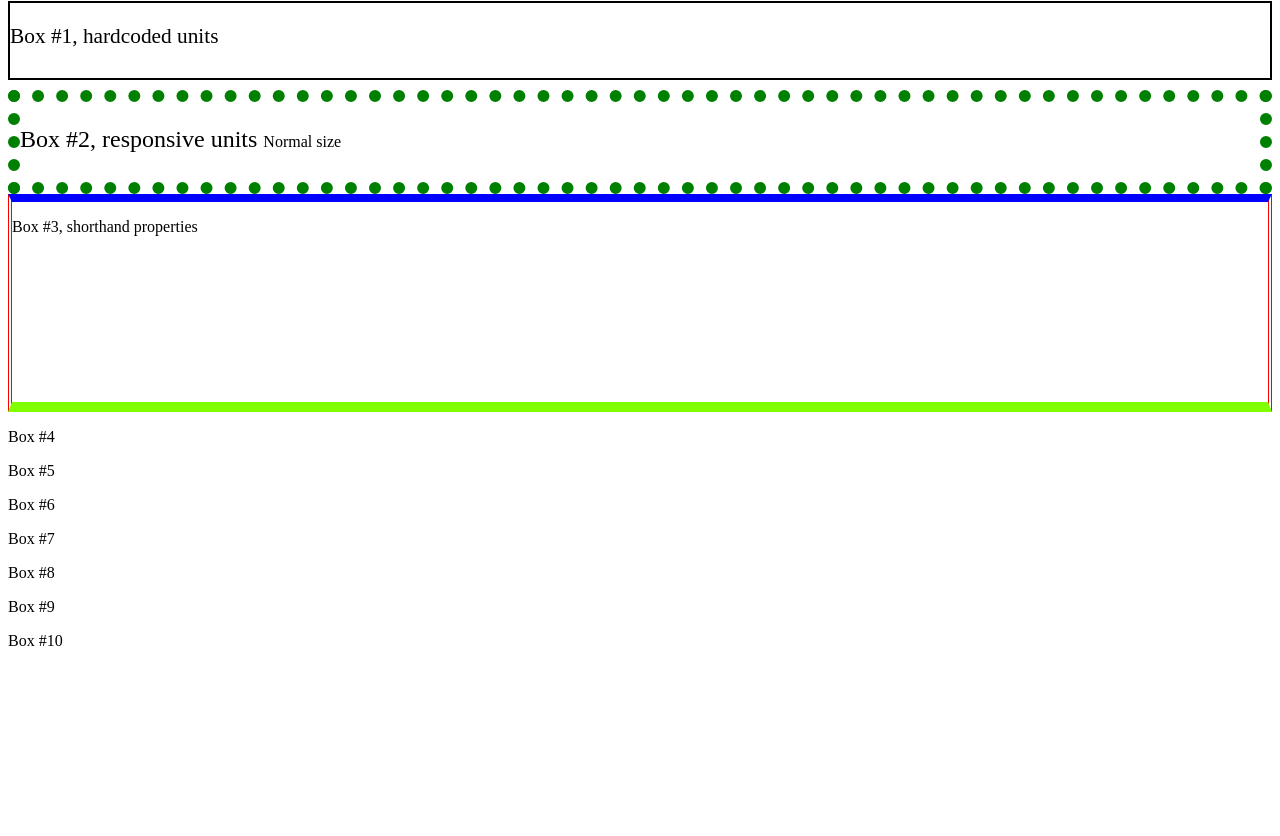
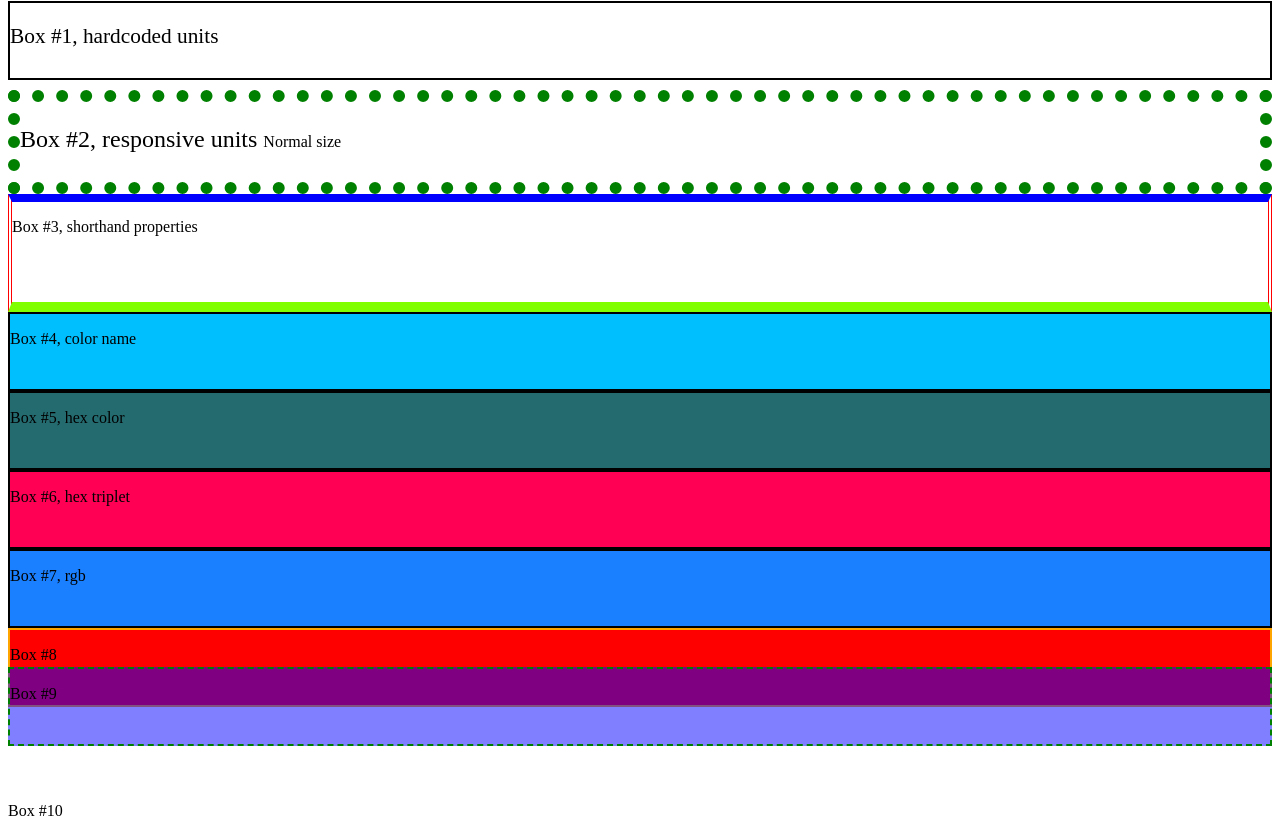
Before and after one commit to speedingplanet/intuit-front-end-playground, a website built with Vite: page css/declarations.html in a window 1280 px wide. Shown: the part 79-915 px from the top of the page. Before the commit the page ends 800 px from the top, so only its background shows below. Built offline with nearby package versions, Linux system fonts and the light colour scheme.

Commit message:
Finished declarations

```diff
--- a/css/declarations.html
+++ b/css/declarations.html
@@ -1,9 +1,15 @@
 <!DOCTYPE html>
 <html lang="en">
 	<head>
-	<meta charset="UTF-8">
-	<meta http-equiv="X-UA-Compatible" content="IE=edge">
-	<meta name="viewport" content="width=device-width, initial-scale=1.0">
+		<meta charset="UTF-8" />
+		<meta
+			http-equiv="X-UA-Compatible"
+			content="IE=edge"
+		/>
+		<meta
+			name="viewport"
+			content="width=device-width, initial-scale=1.0"
+		/>
 		<title>CSS Declarations</title>
 		<style>
 			/* declarations look like this: */
@@ -28,7 +34,7 @@
 			/* CSS shorthand properties */
 			/* border, margin, padding are notable shorthand */
 			#box-3 {
-			height: 200px;
+				height: 100px;
 				border-width: 4px;
 				border-color: red;
 				border-style: double;
@@ -38,40 +44,115 @@
 				border-bottom: chartreuse inset 10px;
 			}
 
+			#box-4,
+			#box-5,
+			#box-6,
+			#box-7,
+			#box-8,
+			#box-9 {
+				height: 75px;
+				border: 2px solid black;
+			}
+
+			#box-4 {
+				background-color: deepskyblue;
+			}
+
+			/* Hex colors: #RRGGBB R=Red, G=Green, B=Blue, 00-ff (0-255 in hexadecimal) */
+			#box-5 {
+				background-color: #246b70;
+			}
+
+			/* Hex triplets: #RGB R=Red, G=Green, B=Blue, 00-ff (0-255 in hexadecimal) */
+			/* F05 -> FF0055 */
+			#box-6 {
+				background-color: #f05;
+			}
+
+			/* rgb(red, green, blue) values from 0-255, decimal or 1-100 percentage */
+			#box-7 {
+				background-color: rgb(10%, 50%, 100%);
+			}
+
+			#box-8 {
+				border: 2px orange double;
+				background-color: rgb(255, 0, 0);
+			}
+
+			#box-9 {
+				position: relative;
+				top: -40px;
+				border: 2px green dashed;
+				/* add a transparency value between 0.0 and 1.0 */
+				background-color: rgba(0, 0, 255, 0.5);
+			}
 		</style>
 	</head>
 	<body>
 		<h1>CSS Declarations</h1>
 		<!-- div.container>div.box*10[id=box-$]>p{Box #$} -->
 		<div class="container">
-		<div class="box" id="box-1">
+			<div
+				class="box"
+				id="box-1"
+			>
 				<p>Box #1, hardcoded units</p>
 			</div>
-		<div class="box" id="box-2">
-			<p>Box #2, responsive units <span style="font-size: 1rem">Normal size</span></p>
+			<div
+				class="box"
+				id="box-2"
+			>
+				<p>
+					Box #2, responsive units
+					<span style="font-size: 1rem">Normal size</span>
+				</p>
 			</div>
-		<div class="box" id="box-3">
+			<div
+				class="box"
+				id="box-3"
+			>
 				<p>Box #3, shorthand properties</p>
 			</div>
-		<div class="box" id="box-4">
-			<p>Box #4</p>
+			<div
+				class="box"
+				id="box-4"
+			>
+				<p>Box #4, color name</p>
 			</div>
-		<div class="box" id="box-5">
-			<p>Box #5</p>
+			<div
+				class="box"
+				id="box-5"
+			>
+				<p>Box #5, hex color</p>
 			</div>
-		<div class="box" id="box-6">
-			<p>Box #6</p>
+			<div
+				class="box"
+				id="box-6"
+			>
+				<p>Box #6, hex triplet</p>
 			</div>
-		<div class="box" id="box-7">
-			<p>Box #7</p>
+			<div
+				class="box"
+				id="box-7"
+			>
+				<p>Box #7, rgb</p>
 			</div>
-		<div class="box" id="box-8">
+			<div
+				class="box"
+				id="box-8"
+			>
 				<p>Box #8</p>
 			</div>
-		<div class="box" id="box-9">
+			<div
+				class="box"
+				id="box-9"
+			>
 				<p>Box #9</p>
 			</div>
-		<div class="box" id="box-10">
+			<div
+				class="box"
+				id="box-10"
+			>
 				<p>Box #10</p>
 			</div>
 		</div>
```
Lines whose indentation alone changed are shown as unchanged.
